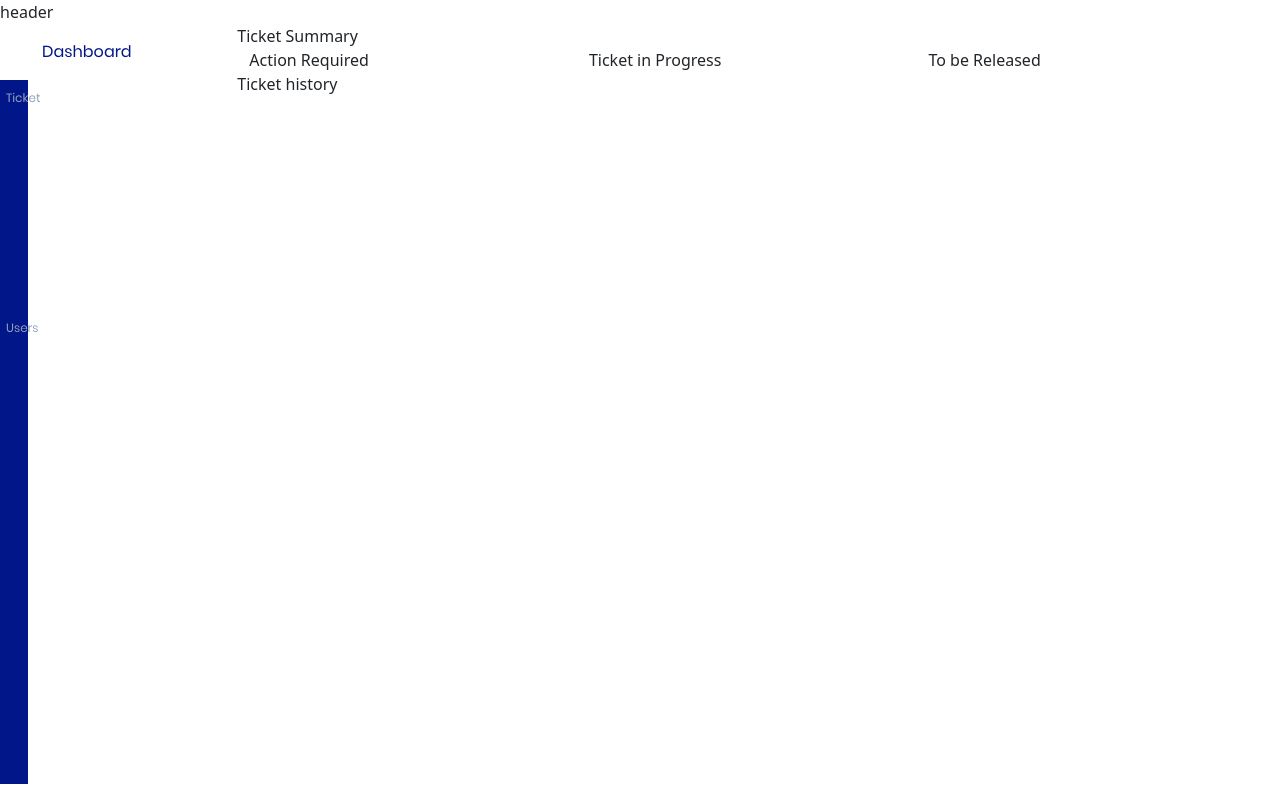
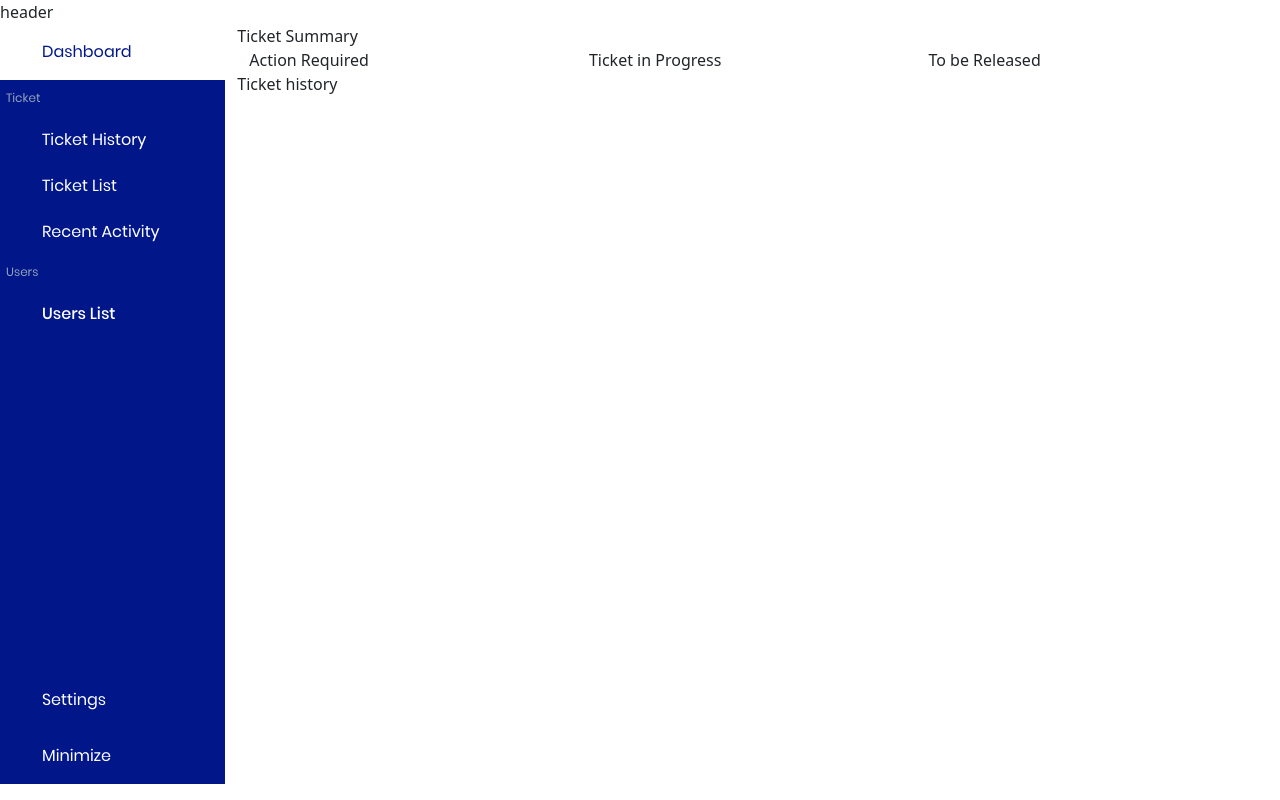
Before and after one commit to TatyanaDev/Ticket_management_system, a React (Create React App) app: page /dashboard in a window 1280 px wide. Built offline with nearby package versions, Linux system fonts and the light colour scheme; some icons are missing.

Commit message:
Fix Sidebar

```diff
--- a/src/Components/Common/Sidebar/index.jsx
+++ b/src/Components/Common/Sidebar/index.jsx
@@ -11,7 +11,6 @@ export default function Sidebar() {
 
   return (
     <Row>
-      <Col sm={2} md={2} lg={2} xl={2} xxl={2} className={style.wrapper_sidebar}>
       <Container className={cn(style.container_sidebar, ` ${minimize && style.container_sidebar_min}`)}>
         <Nav defaultActiveKey='/dashboard' className='flex-column'>
           <NavItem content='Dashboard' icon='bx:bx-home' href='/dashboard' minimize={minimize} padding={style.dash_sett_link} />
@@ -40,7 +39,6 @@ export default function Sidebar() {
           </Col>
         </Container>
       </Container>
-      </Col>
     </Row>
   );
 }
--- a/src/Components/Common/Sidebar/styles.module.css
+++ b/src/Components/Common/Sidebar/styles.module.css
@@ -1,7 +1,3 @@
-.wrapper_sidebar {
-  padding: 0;
-}
-
 .container_sidebar {
   background-color: var(--primary-color);
   justify-content: space-between;
```
Lines whose indentation alone changed are shown as unchanged.
